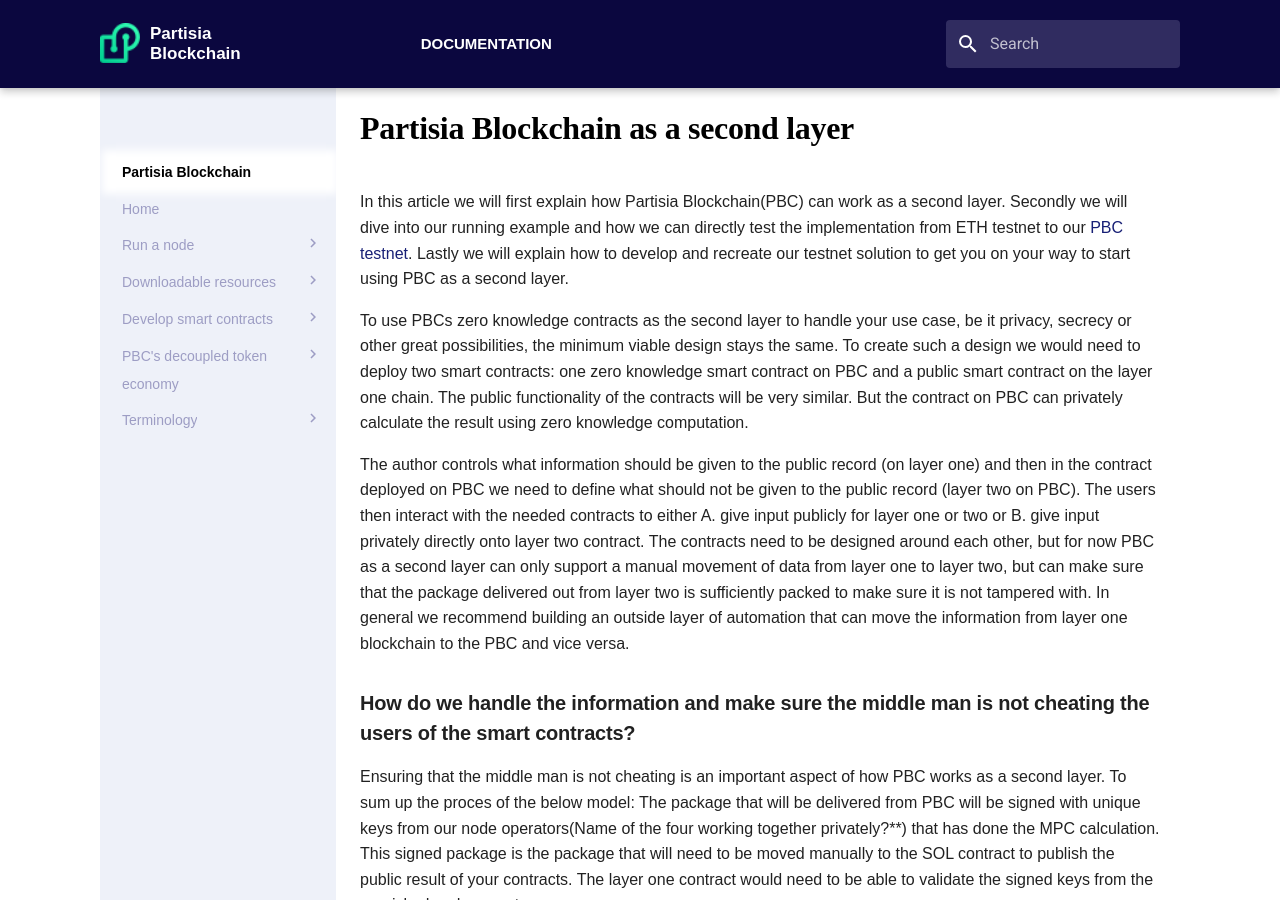
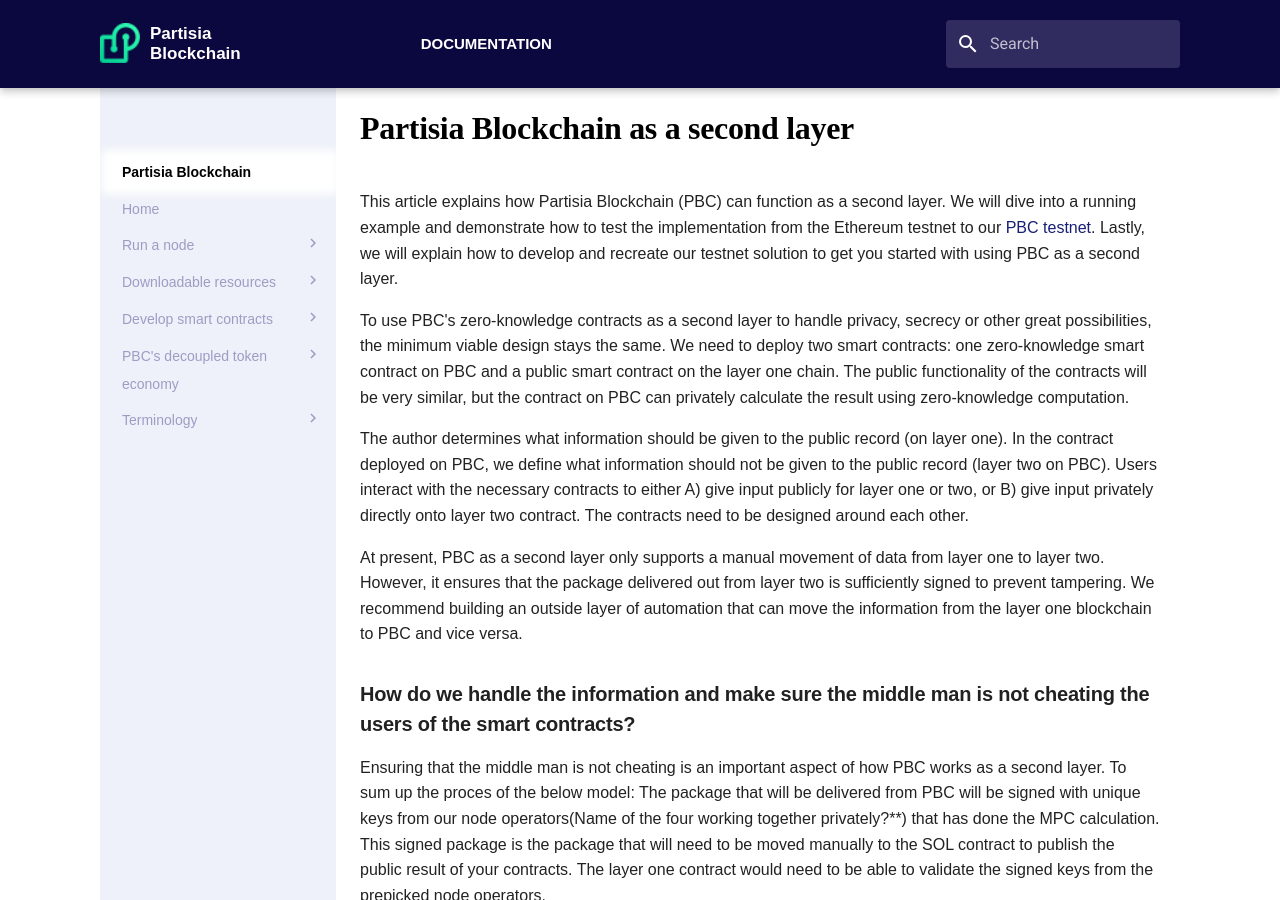
Before and after one commit to 0xSero/partisia-docs, an MkDocs documentation site: the page built from docs/pbc-as-second-layer.md, in a window 1280 px wide and 900 px high. Built offline with MkDocs 1.6.1 and Material for MkDocs 9.7.7, drawn with Linux system fonts in a browser that asks for light colours; some web fonts are replaced; a script that is not in the unit is left out.

Commit message:
Changes to introduction

```diff
--- a/docs/pbc-as-second-layer.md
+++ b/docs/pbc-as-second-layer.md
@@ -1,17 +1,19 @@
 # Partisia Blockchain as a second layer
-In this article we will first explain how Partisia Blockchain(PBC) can work as a second layer. Secondly we will dive into our running example and how we can directly test the implementation from ETH testnet to our [PBC testnet](testnet.md). Lastly we will explain how to develop and recreate our testnet solution to get you on your way to start using PBC as a second layer.
 
-To use PBCs zero knowledge contracts as the second layer to handle your use case, be it privacy, secrecy or other great possibilities, the minimum viable design stays the same. To create such a design we would need to deploy two smart contracts: one zero knowledge smart contract on PBC and a public smart contract on the layer one chain. The public functionality of the contracts will be very similar. But the contract on PBC can privately calculate the result using zero knowledge computation.
+This article explains how Partisia Blockchain (PBC) can function as a second layer. We will dive into a running example and demonstrate how to test the implementation from the Ethereum testnet to our [PBC testnet](testnet.md). Lastly, we will explain how to develop and recreate our testnet solution to get you started with using PBC as a second layer.
 
-The author controls what information should be given to the public record (on layer one) and then in the contract deployed on PBC we need to define what should not be given to the public record (layer two on PBC). The users then interact with the needed contracts to either A. give input publicly for layer one or two or B. give input privately directly onto layer two contract. The contracts need to be designed around each other, but for now PBC as a second layer can only support a manual movement of data from layer one to layer two, but can make sure that the package delivered out from layer two is sufficiently packed to make sure it is not tampered with. In general we recommend building an outside layer of automation that can move the information from layer one blockchain to the PBC and vice versa.
+To use PBC's zero-knowledge contracts as a second layer to handle privacy, secrecy or other great possibilities, the minimum viable design stays the same. We need to deploy two smart contracts: one zero-knowledge smart contract on PBC and a public smart contract on the layer one chain. The public functionality of the contracts will be very similar, but the contract on PBC can privately calculate the result using zero-knowledge computation.
+
+The author determines what information should be given to the public record (on layer one). In the contract deployed on PBC, we define what information should not be given to the public record (layer two on PBC). Users interact with the necessary contracts to either A) give input publicly for layer one or two, or B) give input privately directly onto layer two contract. The contracts need to be designed around each other.
+
+At present, PBC as a second layer only supports a manual movement of data from layer one to layer two. However, it ensures that the package delivered out from layer two is sufficiently signed to prevent tampering.
+We recommend building an outside layer of automation that can move the information from the layer one blockchain to PBC and vice versa.
 
 ### How do we handle the information and make sure the middle man is not cheating the users of the smart contracts?
-Ensuring that the middle man is not cheating is an important aspect of how PBC works as a second layer. To sum up the proces of the below model: The package that will be delivered from PBC will be signed with unique keys from our node operators(Name of the four working together privately?**) that has done the MPC calculation. This signed package is the package that will need to be moved manually to the SOL contract to publish the public result of your contracts. The layer one contract would need to be able to validate the signed keys from the prepicked node operators.
 
+Ensuring that the middle man is not cheating is an important aspect of how PBC works as a second layer. To sum up the proces of the below model: The package that will be delivered from PBC will be signed with unique keys from our node operators(Name of the four working together privately?\*\*) that has done the MPC calculation. This signed package is the package that will need to be moved manually to the SOL contract to publish the public result of your contracts. The layer one contract would need to be able to validate the signed keys from the prepicked node operators.
 
-
-
-_
+\_
 The contract owner controls the functions on the Zero knowledge smart contract on PBC, but the functions of the layer one public contract are open for all users. The flow goes like this: After deployment on PBC, the contract owner needs to add some information from the state of the PBC contract to the contract on layer one.
 
 The contract on PBC still goes through the same phases listed above, but the contract owner has to manually add some information from the state of the deployed PBC contract to contract on layer one. The layer one contract needs to contain the identities (PBC addresses) of the ZK nodes that have been allocated to do the zero knowledge computation. This is necessary because the outcome from PBC uses signatures from the ZK nodes to claim and prove themselves as the actual outcome of the computation from PBC. The signatures contain the identity of the zk nodes and the result which the respective nodes approved. To claim a win on the layer one contract your identity has to match the result calculated by a majority of the ZK nodes. In practice 3 out of 4.
```
